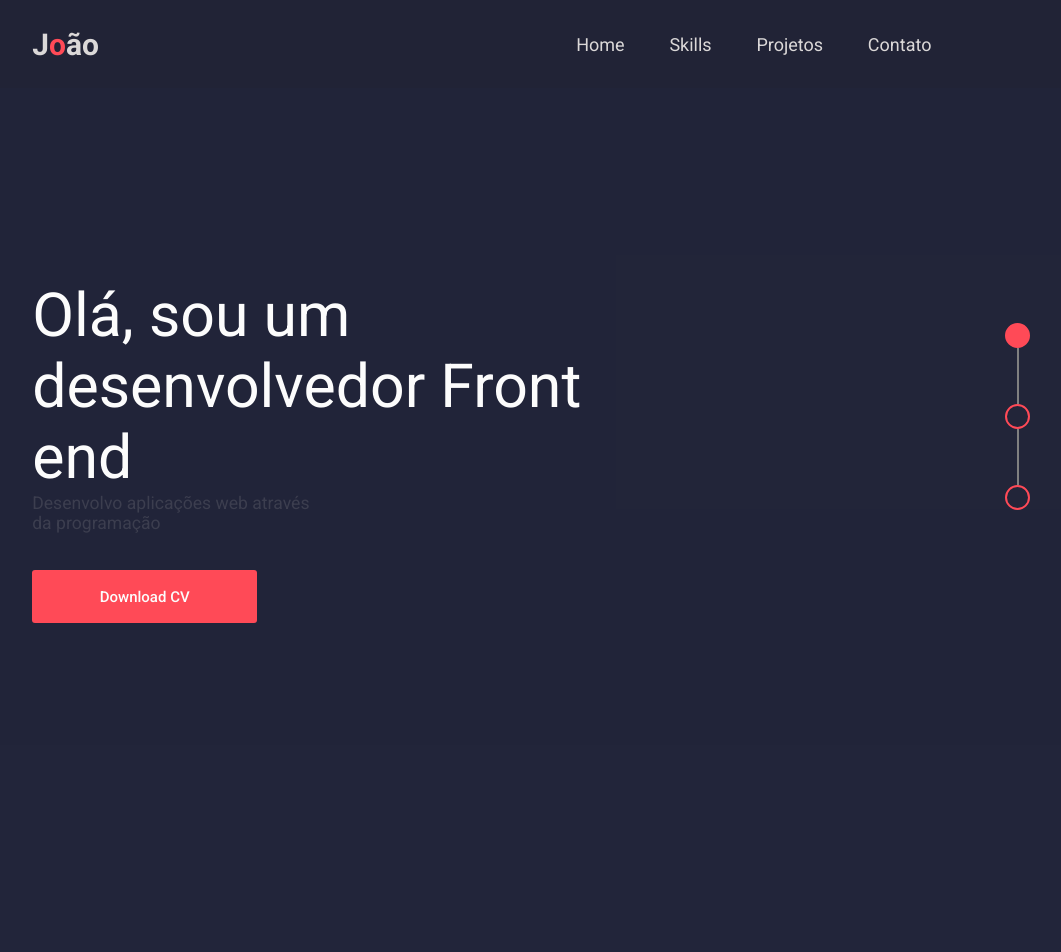
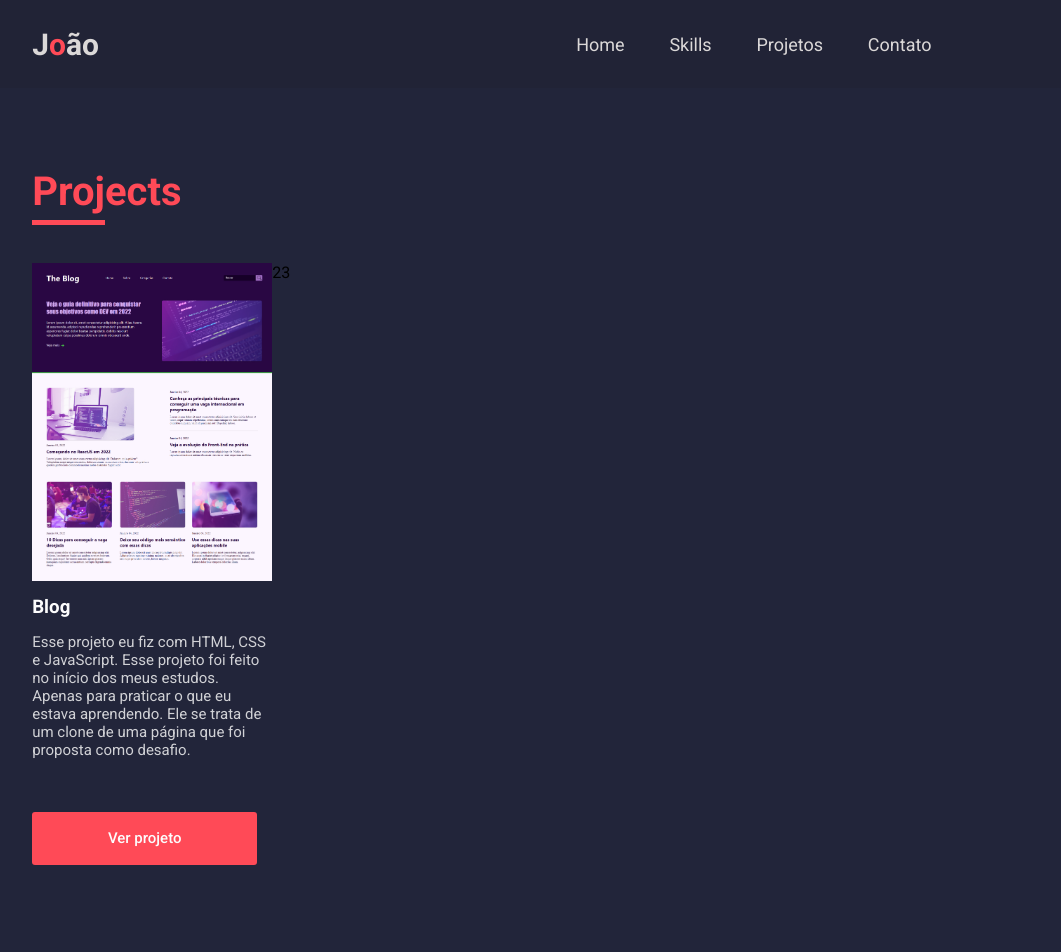
Before and after one commit to joaofilipee/joaofilipee, a React (Create React App) app: page /projects in a window 1280 px wide. Shown: the top 952 px of the page, without its empty margins (147-1208 px from the left). Built offline with nearby package versions, Linux system fonts and the light colour scheme.

Commit message:
started projects page

```diff
--- a/src/App.js
+++ b/src/App.js
@@ -5,14 +5,22 @@ import Navbar from './components/Navbar/Navbar';
 import Main from './components/Main/Main';
 import Footer from './components/Footer/Footer';
 
-import { BrowserRouter } from 'react-router-dom';
+// page
+import Projects from './components/Projects/Projects';
+
+import { BrowserRouter, Route, Routes } from 'react-router-dom';
 
 function App() {
   return (
     <div className="App">
       <BrowserRouter>
         <Navbar />
-        <Main />
+
+          <Routes>
+            <Route path='/' element={<Main />} />
+            <Route path='/projects' element={<Projects />} />
+          </Routes>
+
         <Footer />
       </BrowserRouter>
     </div>
--- a/src/components/Contact/Contact.js
+++ b/src/components/Contact/Contact.js
@@ -33,10 +33,12 @@ const Contact = () => {
     }
 
     const handleContactScroll = event => {
+
         if(distanceRef.current.offsetTop > window.scrollY && distanceRef.current.offsetTop < window.scrollY + window.screen.height - 200 ){
             balls.forEach(ball => ball.style.backgroundColor = "transparent")
             balls[2].style.backgroundColor = "#FF4A57"
         }
+
     }
 
     useLayoutEffect(() => {
--- a/src/components/Footer/Footer.css
+++ b/src/components/Footer/Footer.css
@@ -56,3 +56,10 @@
     }
 
 }
+
+@media (min-width: 775px) {
+    .socials {
+        gap: 50px;
+        justify-content: center;
+    }
+}
--- a/src/components/Home/Home.css
+++ b/src/components/Home/Home.css
@@ -104,3 +104,9 @@
       font-size: 2.2em;
     }
   }
+
+@media (min-width: 681px) {
+  .page-location {
+    height: 80%;
+  }
+}
--- /dev/null
+++ b/src/components/Projects/Projects.css
@@ -0,0 +1,46 @@
+#projects {
+    margin-top: 5em;
+    padding: 0 14%;
+}
+
+#projects h1 {
+    color: #FF4A57;
+    font-size: 2.5em;
+}
+
+ul {
+    list-style: none;
+    margin-top: 3em;
+
+    display: flex;
+}
+
+li {
+    max-width: 240px;
+
+    display: flex;
+    flex-direction: column;
+    gap: 15px;
+}
+
+.project-title {
+    color: #FCFCFC;
+}
+
+.project-description {
+    font-size: 15px;
+    opacity: .8;
+    color: #FCFCFC;
+}
+
+.projectImg {
+    width: 15rem;
+}
+
+a {
+    text-decoration: none;
+    display: flex;
+
+    justify-content: center;
+    align-items: center;
+}
--- /dev/null
+++ b/src/components/Projects/Projects.js
@@ -0,0 +1,32 @@
+import "./Projects.css"
+
+// imgs
+import blogImg from "./imgs/oi.jpg"
+
+
+const Projects = () => {
+
+
+
+  return (
+    <div id="projects">
+        <h1 className="title"><span>Proj</span>ects</h1>
+
+        <ul>
+            <li>
+                <img className="projectImg" src={blogImg} alt="" />
+
+                <h3 className="project-title">Blog</h3>
+                <p className="project-description">Esse projeto eu fiz com HTML, CSS e JavaScript. Esse projeto foi feito no início dos meus estudos. Apenas para praticar o que eu estava aprendendo. Ele se trata de um clone de uma página que foi proposta como desafio.</p>
+
+                <a className="btn" href="https://joaosblog.netlify.app" target="_blank">Ver projeto</a>
+            </li>
+            <li>2</li>
+            <li>3</li>
+        </ul>
+
+    </div>
+  )
+}
+
+export default Projects
--- a/src/components/SkillSet/Skills.css
+++ b/src/components/SkillSet/Skills.css
@@ -7,11 +7,6 @@
     color: #FF4A57;
     font-size: 3.5em;
     display: inline;
-}
-
-.title span {
-    border-bottom: 5px solid #FF4A57;
-    padding-bottom: 5px;
 }
 
 .skills {
--- a/src/index.css
+++ b/src/index.css
@@ -31,3 +31,13 @@ html {
   scroll-behavior: smooth;
   scroll-padding-top: 40px;
 }
+
+.title span {
+  border-bottom: 5px solid #FF4A57;
+  padding-bottom: 5px;
+}
+
+.btn a {
+  text-decoration: none;
+  color: #FCFCFC;
+}
```
Also changed, not shown: src/components/Projects/imgs/oi.jpg (added).
